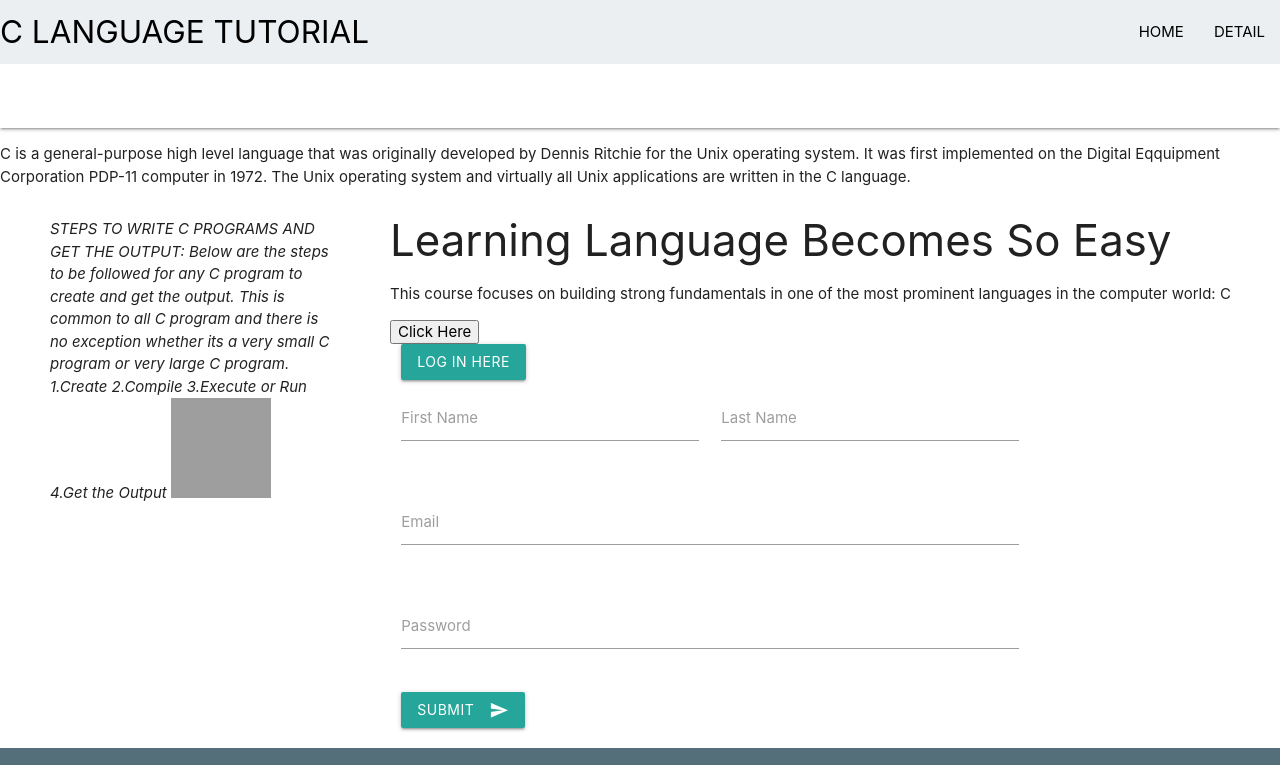
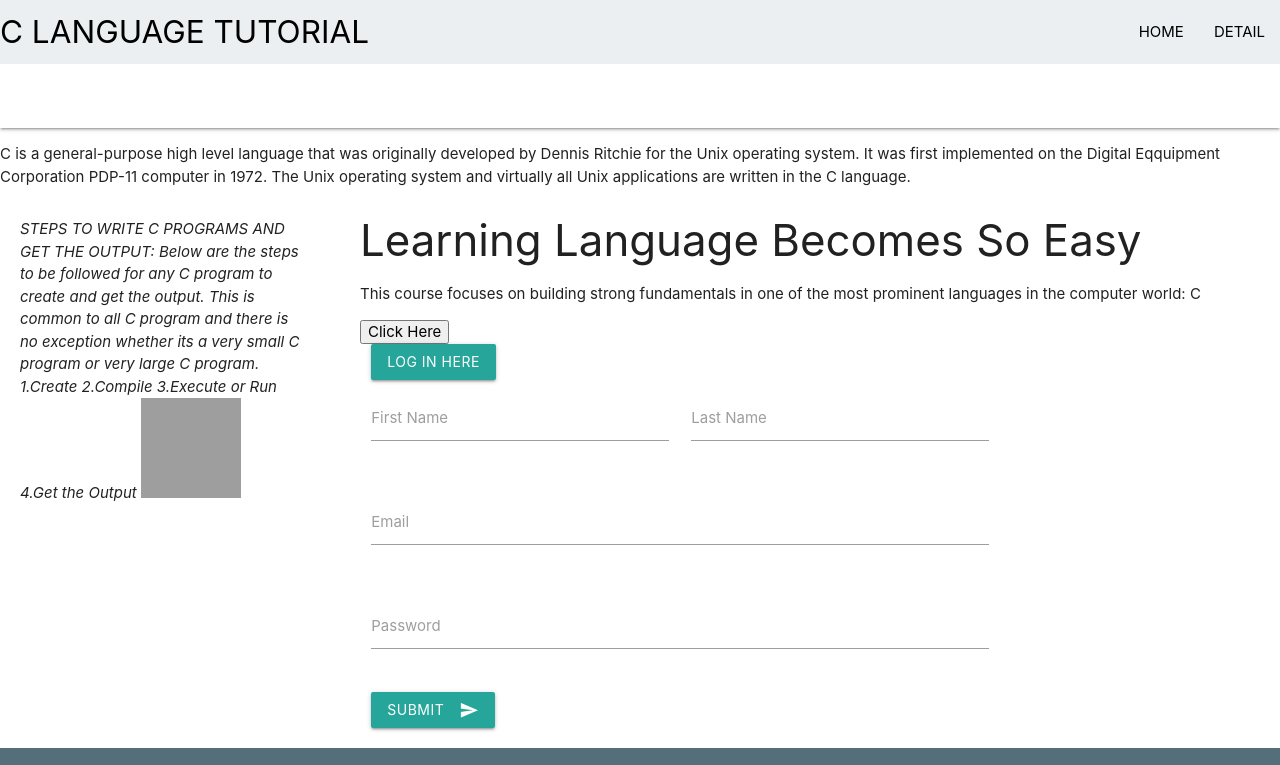
Before and after one commit to vaibhavi128/C-Language-Tutorial, a plain HTML site: page index.html in a window 1280 px wide. Shown: the top 765 px of the page. Drawn offline with nearby package versions, Linux system fonts and the light colour scheme; grey boxes are pictures that could not be loaded.

Commit message:
Add files via upload

```diff
--- a/index.html
+++ b/index.html
@@ -42,7 +42,7 @@
   <style>
     aside {
       width: 30%;
-      scroll-padding-right: 40px;
+      scroll-padding-right: 20px;
       margin-right: 20px;
       float: right;
       font-style: italic;
@@ -69,7 +69,7 @@
       aside {
         width: 25%;
         padding-right: 30px;
-        margin-left: 50px;
+        margin-left: 20px;
         float: left;
         font-style: italic;
         background-color: white;
```
